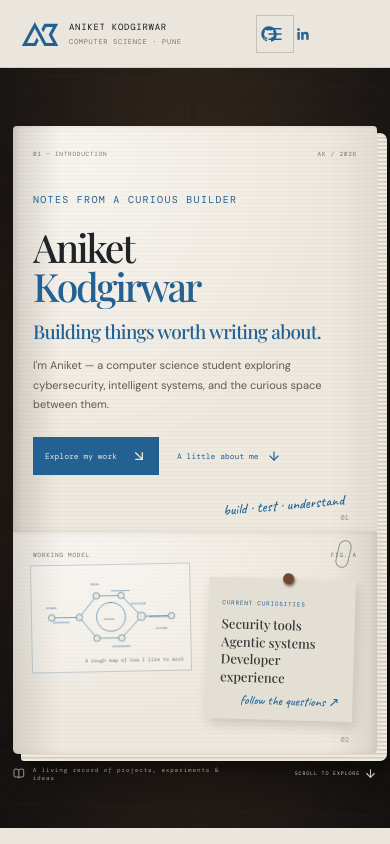
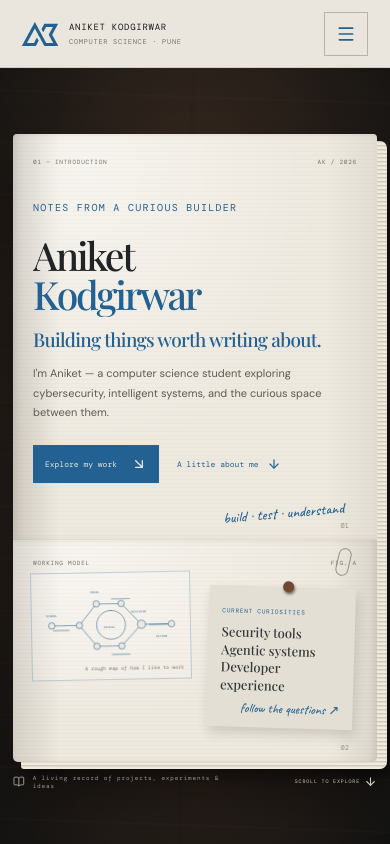
Before and after one commit to anikod25/portfolio-v2, a React (Vite) app: page / in a window 390 px wide. Shown: the top 844 px of the page. Built offline with nearby package versions, Linux system fonts and the light colour scheme; a web font is replaced by a local one.

Commit message:
Fix mobile navigation and viewport-aware hero

```diff
--- a/src/App.css
+++ b/src/App.css
@@ -1,11 +1,12 @@
 #root { min-height: 100dvh; }
-.portfolio-app { min-height: 100dvh; color: var(--charcoal); background: var(--paper); }
+.portfolio-app { --site-header-height: 76px; min-height: 100dvh; color: var(--charcoal); background: var(--paper); }
 button { cursor: pointer; }
-.site-header { position: sticky; z-index: 20; top: 0; display: flex; align-items: center; justify-content: space-between; min-height: 76px; padding: 0 max(5.5vw, calc((100vw - 1320px)/2)); color: var(--charcoal); background: rgba(234,230,222,.96); border-bottom: 1px solid rgba(23,26,29,.12); }
+.site-header { position: sticky; z-index: 20; top: 0; display: flex; align-items: center; justify-content: space-between; min-height: var(--site-header-height); padding: 0 max(5.5vw, calc((100vw - 1320px)/2)); color: var(--charcoal); background: rgba(234,230,222,.96); border-bottom: 1px solid rgba(23,26,29,.12); }
 .brand { display: flex; gap: 11px; align-items: center; text-decoration: none; font: 9px var(--mono); letter-spacing: .08em; }
 .brand-mark { display: block; width: 36px; height: 36px; flex: 0 0 36px; background-color: var(--blue); -webkit-mask: url('/favicon.svg') center / contain no-repeat; mask: url('/favicon.svg') center / contain no-repeat; }
 .brand small { display: block; margin-top: 4px; color: #78746d; font: 7px var(--mono); letter-spacing: .1em; }
 .site-nav { display: flex; gap: clamp(18px, 3vw, 42px); align-items: center; }
+.mobile-nav-label { display: none; }
 .site-nav a, .header-contact { position: relative; color: inherit; font: 9px var(--mono); letter-spacing: .08em; text-decoration: none; }
 .site-nav a::after, .header-contact::after, .text-link::after, .social-links a::after { position: absolute; right: 0; bottom: -5px; left: 0; height: 1px; background: var(--blue); content: ''; transform: scaleX(0); transform-origin: left; transition: transform .22s ease; }
 .site-nav a:hover::after, .site-nav a:focus-visible::after, .header-contact:hover::after, .text-link:hover::after, .social-links a:hover::after { transform: scaleX(1); }
@@ -16,8 +17,9 @@ button { cursor: pointer; }
 .header-socials svg { width: 16px; height: 16px; fill: currentColor; }
 .header-socials a:hover { color: var(--charcoal); transform: translateY(-1px); }
 .header-socials a:focus-visible { outline: 1px solid var(--blue); outline-offset: 2px; }
+.mobile-menu-socials { display: none; }
 .menu-toggle { display: none; }
-.hero { position: relative; display: flex; min-height: 690px; flex-direction: column; align-items: center; justify-content: center; overflow: hidden; padding: 16px 24px 12px; color: var(--paper); background: radial-gradient(ellipse at 50% 44%, #503b2b, #2b221c 62%, #191817); isolation: isolate; }
+.hero { position: relative; display: flex; min-height: calc(100vh - var(--site-header-height)); min-height: calc(100svh - var(--site-header-height)); min-height: calc(100dvh - var(--site-header-height)); flex-direction: column; align-items: center; justify-content: center; overflow-x: clip; padding: 16px 24px 12px; color: var(--paper); background: radial-gradient(ellipse at 50% 44%, #503b2b, #2b221c 62%, #191817); isolation: isolate; }
 .desk-grain { position: absolute; z-index: -1; inset: 0; opacity: .34; background: repeating-linear-gradient(2deg, transparent 0 24px, rgba(210,153,94,.065) 25px, transparent 27px 52px), repeating-linear-gradient(91deg, transparent 0 190px, rgba(10,8,6,.17) 191px 194px, transparent 197px 300px), radial-gradient(ellipse at 50% 48%, transparent 32%, rgba(0,0,0,.6) 100%); }
 .hero-foot { display: flex; width: min(1190px, 100%); justify-content: space-between; color: rgba(234,230,222,.63); font: 8px var(--mono); letter-spacing: .14em; }
 .open-journal { position: relative; display: grid; width: min(1190px, 100%); min-height: 488px; grid-template-columns: 1fr 1fr; isolation: isolate; perspective: 1600px; filter: drop-shadow(0 24px 26px rgba(0,0,0,.42)); }
@@ -144,16 +146,25 @@ button { cursor: pointer; }
 .site-footer span, .site-footer a { display: inline-flex; gap: 8px; align-items: center; }
 .site-footer a { color: #b8c9d0; text-decoration: none; }
 @media (max-width: 800px) {
-  .site-header { min-height: 68px; padding-inline: 22px; }
-  .menu-toggle { display: grid; width: 38px; height: 38px; place-items: center; border: 1px solid rgba(23,26,29,.18); background: transparent; color: var(--blue); }
-  .menu-toggle svg { width: 18px; }
-  .site-nav { position: absolute; top: 67px; right: 0; left: 0; display: none; align-items: stretch; gap: 0; padding: 7px 22px 14px; background: var(--paper); border-bottom: 1px solid rgba(23,26,29,.15); }
-  .site-nav.is-open { display: flex; flex-direction: column; }
-  .site-nav a { padding: 13px 2px; border-bottom: 1px solid rgba(23,26,29,.1); }
-  .header-contact { display: none; }
-  .header-socials { position: absolute; right: 76px; }
-  .header-socials a { width: 22px; }
-  .hero { min-height: 780px; padding: 12px 18px 8px; }
+  .portfolio-app { --site-header-height: 68px; }
+  .site-header { display: grid; min-height: var(--site-header-height); grid-template-columns: minmax(0,1fr) 44px; column-gap: 12px; padding-inline: 22px; }
+  .brand { min-width: 0; }
+  .brand > span:last-child { min-width: 0; white-space: nowrap; }
+  .menu-toggle { display: grid; width: 44px; height: 44px; grid-column: 2; grid-row: 1; place-items: center; padding: 0; border: 1px solid rgba(23,26,29,.25); color: var(--blue); background: transparent; }
+  .menu-toggle svg { width: 20px; height: 20px; }
+  .menu-toggle:hover, .menu-toggle:focus-visible, .menu-toggle[aria-expanded="true"] { color: var(--paper); background: var(--blue); }
+  .site-nav { position: absolute; z-index: 1; top: 100%; right: 0; left: 0; display: none; max-height: calc(100dvh - 68px); flex-direction: column; align-items: stretch; gap: 0; overflow-y: auto; padding: 8px 22px 18px; border-bottom: 1px solid rgba(23,26,29,.18); color: var(--charcoal); background: var(--paper); }
+  .site-nav.is-open { display: flex; }
+  .site-nav a { display: flex; min-height: 48px; align-items: center; padding: 11px 2px; border-bottom: 1px solid rgba(23,26,29,.1); font-size: 12px; }
+  .desktop-nav-label { display: none; }
+  .mobile-nav-label { display: inline; }
+  .site-nav a:focus-visible { outline-offset: -2px; }
+  .header-actions { display: none; }
+  .mobile-menu-socials { display: flex; gap: 10px; align-items: center; padding-top: 12px; }
+  .mobile-menu-socials a { display: grid; width: 44px; height: 44px; place-items: center; color: var(--blue); }
+  .mobile-menu-socials svg { width: 19px; height: 19px; fill: currentColor; }
+  .mobile-menu-socials a:hover, .mobile-menu-socials a:focus-visible { color: var(--charcoal); }
+  .hero { padding: 12px 18px 8px; }
   .open-journal { min-height: 620px; grid-template-columns: 1fr; }
   .journal-spine { display: none; }
   .journal-page-left { min-height: 390px; border-radius: 4px 4px 0 0; padding: 24px 27px; }
@@ -185,7 +196,7 @@ button { cursor: pointer; }
   .site-footer { flex-wrap: wrap; padding: 17px 22px; font-size: 6px; }
 }
 @media (max-width: 520px) {
-  .hero { min-height: 760px; padding-inline: 13px; }
+  .hero { padding-inline: 13px; }
   .open-journal { min-height: 628px; }
   .journal-page-left { min-height: 406px; padding-inline: 20px; }
   .journal-page-right { min-height: 222px; padding-inline: 20px; }
@@ -410,7 +421,6 @@ button { cursor: pointer; }
   .archive-note { margin-top: -10px; }
 }
 @media (max-width: 800px) {
-  .hero { min-height: 780px; }
   .about-grid > .section-heading { transform: none; }
   .project-archive { margin-top: 32px; }
   .project-trigger { grid-template-columns: 29px minmax(0,1fr) 30px; gap: 13px; min-height: 130px; padding: 24px 4px; }
@@ -423,7 +433,6 @@ button { cursor: pointer; }
   .contact-envelope { width: 88px; height: 61px; }
 }
 @media (max-width: 520px) {
-  .hero { min-height: 760px; }
   .project-preview { padding-inline: 14px; }
   .project-art { min-height: 250px; }
   .aegis-art { min-height: 260px; }
--- a/src/App.tsx
+++ b/src/App.tsx
@@ -1,4 +1,4 @@
-import { useState, type PointerEvent } from 'react'
+import { useEffect, useRef, useState, type PointerEvent } from 'react'
 import { AnimatePresence, motion, useReducedMotion } from 'motion/react'
 import { ArrowDown, ArrowDownRight, ArrowUpRight, BookOpen, Check, Mail, Menu, X } from 'lucide-react'
 import { achievementExhibits, leadershipEducation, profiles, projects, skillGroups } from './content'
@@ -7,23 +7,43 @@ import { projectPresentationMotion } from './projectPresentationMotion'
 import './App.css'
 
 const navItems = [
-  { id: 'work', label: 'Work' }, { id: 'skills', label: 'Skills' },
+  { id: 'work', label: 'Work', mobileLabel: 'Projects' }, { id: 'skills', label: 'Skills' },
   { id: 'experience', label: 'Achievements' }, { id: 'about', label: 'About' },
+  { id: 'life-poem-title', label: 'In the Margins' },
   { id: 'contact', label: 'Contact' },
 ]
 
+function SocialLinks({ className }: { className: string }) {
+  return <div className={className} role="group" aria-label="Social profiles">
+    <a href={profiles.github} target="_blank" rel="noreferrer" aria-label="GitHub profile"><svg viewBox="0 0 24 24" aria-hidden="true"><path d="M12 .5C5.65.5.5 5.65.5 12c0 5.1 3.3 9.4 7.9 10.94.58.1.79-.25.79-.56 0-.27-.01-1.16-.02-2.1-3.22.7-3.9-.78-3.9-.78-.53-1.34-1.29-1.7-1.29-1.7-1.05-.72.08-.7.08-.7 1.16.08 1.77 1.19 1.77 1.19 1.03 1.76 2.7 1.25 3.36.96.1-.75.4-1.25.73-1.54-2.57-.29-5.27-1.29-5.27-5.74 0-1.27.46-2.3 1.2-3.12-.12-.3-.52-1.5.12-3.13 0 0 .98-.31 3.2 1.19a11.1 11.1 0 0 1 5.83 0c2.22-1.5 3.2-1.19 3.2-1.19.64 1.63.24 2.83.12 3.13.75.82 1.2 1.85 1.2 3.12 0 4.46-2.7 5.45-5.28 5.73.42.36.78 1.06.78 2.15 0 1.55-.01 2.8-.01 3.18 0 .31.21.66.8.56A11.5 11.5 0 0 0 23.5 12c0-6.35-5.15-11.5-11.5-11.5z"/></svg></a>
+    <a href={profiles.linkedin} target="_blank" rel="noreferrer" aria-label="LinkedIn profile"><svg viewBox="0 0 24 24" aria-hidden="true"><path d="M20.45 20.45h-3.55v-5.57c0-1.33-.03-3.04-1.85-3.04-1.85 0-2.14 1.45-2.14 2.94v5.67H9.35V9h3.41v1.56h.05c.48-.9 1.64-1.85 3.37-1.85 3.6 0 4.27 2.37 4.27 5.46v6.28zM5.34 7.43a2.06 2.06 0 1 1 0-4.12 2.06 2.06 0 0 1 0 4.12zM3.56 9h3.56v11.45H3.56z"/></svg></a>
+  </div>
+}
+
 function Navigation() {
   const [open, setOpen] = useState(false)
+  const menuButtonRef = useRef<HTMLButtonElement>(null)
+  const firstMenuLinkRef = useRef<HTMLAnchorElement>(null)
+
+  useEffect(() => {
+    if (!open) return
+    firstMenuLinkRef.current?.focus()
+    const closeOnEscape = (event: KeyboardEvent) => {
+      if (event.key !== 'Escape') return
+      setOpen(false)
+      menuButtonRef.current?.focus()
+    }
+    window.addEventListener('keydown', closeOnEscape)
+    return () => window.removeEventListener('keydown', closeOnEscape)
+  }, [open])
+
   return <header className="site-header">
     <a className="brand" href="#top" aria-label="Aniket Kodgirwar, home"><span className="brand-mark" aria-hidden="true"/><span>ANIKET KODGIRWAR<small>COMPUTER SCIENCE · PUNE</small></span></a>
-    <button className="menu-toggle" aria-label={open ? 'Close navigation' : 'Open navigation'} aria-expanded={open} onClick={() => setOpen(!open)}>{open ? <X /> : <Menu />}</button>
-    <nav className={open ? 'site-nav is-open' : 'site-nav'} aria-label="Main navigation">{navItems.map(item => <a key={item.id} href={`#${item.id}`} onClick={() => setOpen(false)}>{item.label}</a>)}</nav>
+    <button ref={menuButtonRef} className="menu-toggle" type="button" aria-label={open ? 'Close navigation' : 'Open navigation'} aria-expanded={open} aria-controls="mobile-navigation" onClick={() => setOpen(!open)}>{open ? <X /> : <Menu />}</button>
+    <nav id="mobile-navigation" className={open ? 'site-nav is-open' : 'site-nav'} aria-label="Main navigation">{navItems.map((item, index) => <a key={item.id} ref={index === 0 ? firstMenuLinkRef : undefined} href={`#${item.id}`} onClick={() => setOpen(false)}><span className="desktop-nav-label">{item.label}</span><span className="mobile-nav-label">{item.mobileLabel ?? item.label}</span></a>)}<SocialLinks className="mobile-menu-socials" /></nav>
     <div className="header-actions">
       <a className="header-contact" href={`mailto:${profiles.email}`}>LET'S TALK <ArrowUpRight size={14} /></a>
-      <div className="header-socials" role="group" aria-label="Social profiles">
-        <a href={profiles.github} target="_blank" rel="noreferrer" aria-label="GitHub profile"><svg viewBox="0 0 24 24" aria-hidden="true"><path d="M12 .5C5.65.5.5 5.65.5 12c0 5.1 3.3 9.4 7.9 10.94.58.1.79-.25.79-.56 0-.27-.01-1.16-.02-2.1-3.22.7-3.9-.78-3.9-.78-.53-1.34-1.29-1.7-1.29-1.7-1.05-.72.08-.7.08-.7 1.16.08 1.77 1.19 1.77 1.19 1.03 1.76 2.7 1.25 3.36.96.1-.75.4-1.25.73-1.54-2.57-.29-5.27-1.29-5.27-5.74 0-1.27.46-2.3 1.2-3.12-.12-.3-.52-1.5.12-3.13 0 0 .98-.31 3.2 1.19a11.1 11.1 0 0 1 5.83 0c2.22-1.5 3.2-1.19 3.2-1.19.64 1.63.24 2.83.12 3.13.75.82 1.2 1.85 1.2 3.12 0 4.46-2.7 5.45-5.28 5.73.42.36.78 1.06.78 2.15 0 1.55-.01 2.8-.01 3.18 0 .31.21.66.8.56A11.5 11.5 0 0 0 23.5 12c0-6.35-5.15-11.5-11.5-11.5z"/></svg></a>
-        <a href={profiles.linkedin} target="_blank" rel="noreferrer" aria-label="LinkedIn profile"><svg viewBox="0 0 24 24" aria-hidden="true"><path d="M20.45 20.45h-3.55v-5.57c0-1.33-.03-3.04-1.85-3.04-1.85 0-2.14 1.45-2.14 2.94v5.67H9.35V9h3.41v1.56h.05c.48-.9 1.64-1.85 3.37-1.85 3.6 0 4.27 2.37 4.27 5.46v6.28zM5.34 7.43a2.06 2.06 0 1 1 0-4.12 2.06 2.06 0 0 1 0 4.12zM3.56 9h3.56v11.45H3.56z"/></svg></a>
-      </div>
+      <SocialLinks className="header-socials" />
     </div>
   </header>
 }
```
